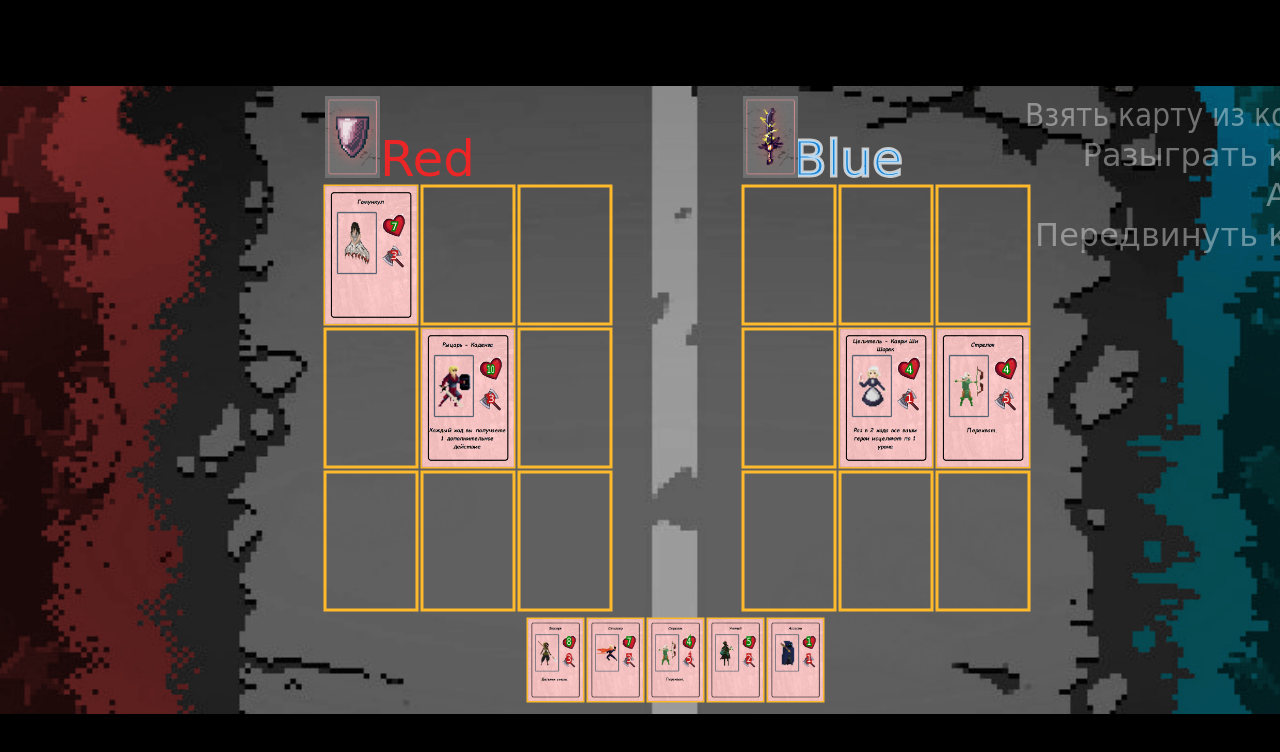
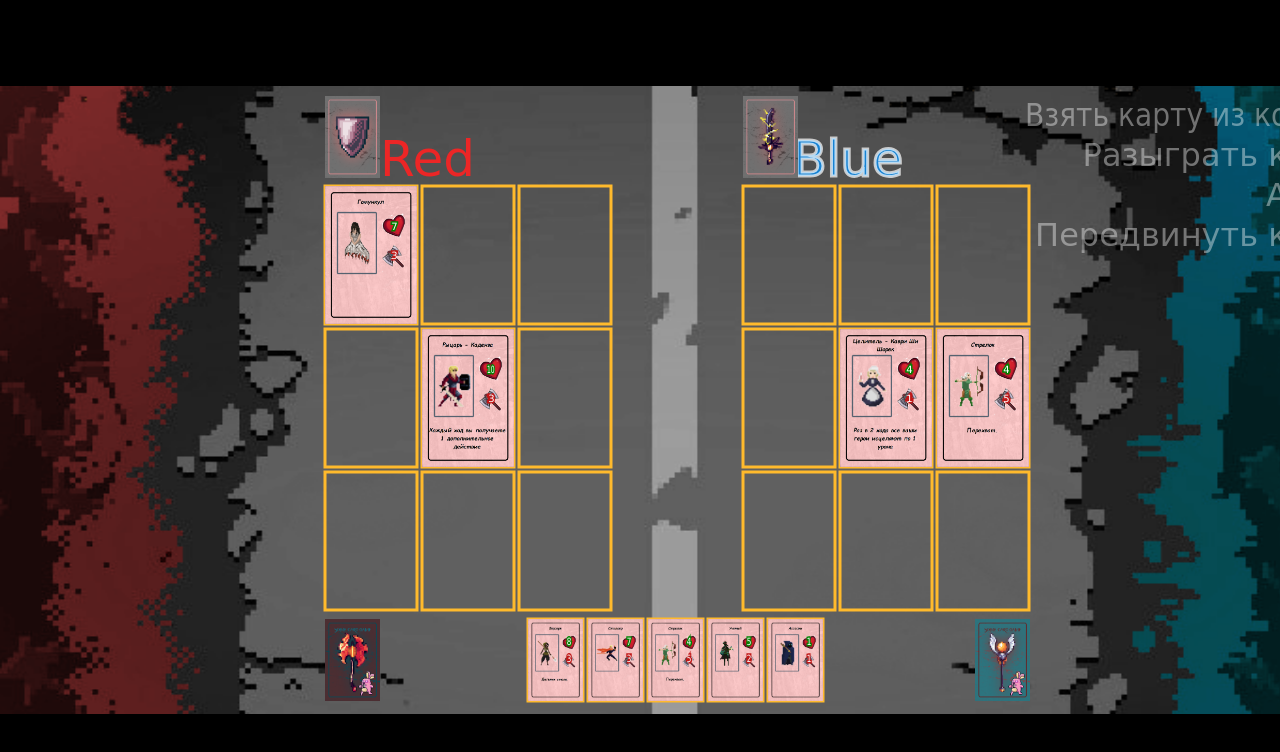
Before and after one commit to victor2113/SP_pixel_tactics, a plain HTML site: page index.html in a window 1280 px wide. Shown: the top 752 px of the page. Drawn offline with Linux system fonts and the light colour scheme.

Commit message:
added players' covers

```diff
--- a/UI.js
+++ b/UI.js
@@ -7,12 +7,14 @@ canvas.height = CANVAS_HEIGHT;
 const mouse = new MouseControls;
 
 function animate() {
-    // requestAnimationFrame(animate);
+    requestAnimationFrame(animate);
     ctx.clearRect(0, 0, CANVAS_WIDTH, CANVAS_HEIGHT);
     ctx.drawImage(BACKGROUND, 0, 0, CANVAS_WIDTH, CANVAS_HEIGHT);
+
+    ctx.drawImage(RED_CARD, BEGIN_LEFT_GRID_X, CANVAS_HEIGHT - 95, CARD_SMALL_WIDTH, CARD_SMALL_HEIGHT);
+    ctx.drawImage(BLUE_CARD, CANVAS_WIDTH - 395, CANVAS_HEIGHT - 95, CARD_SMALL_WIDTH, CARD_SMALL_HEIGHT);
 
     // console.log(mouse.isDawn + ' - ' + mouse.isPressed);
     board.drawBoard();
     mouse.update();
-    setTimeout(animate, 1000 / 60);
 }
--- a/app.js
+++ b/app.js
@@ -1,5 +1,4 @@
 //файл, описывающий цикл игры
-
 function changePriority() {
     if (board.priority) {
         board.player_left.actions = 2;
@@ -19,10 +18,7 @@ board.player_right.deck.shuffleDeck();
 board.player_left.hand.add_card(board.player_left.deck.cards.splice(0, 5));
 board.player_right.hand.add_card(board.player_right.deck.cards.splice(0, 5));
 
-//здесь каждому игроку нужно выбрать по одной карте из руки, которая станет лидером(перевернется)
-// и будет помещена в центр поля игрока до конца игры
-
-//пока ставлю заглушку
+//лидеры ставятся на свои места
 board.player_left.field.grid[1][1].object = new Knight();
 board.player_right.field.grid[1][1].object = new Healer();
 
@@ -34,11 +30,8 @@ board.player_right.field.grid[1][1].object = new Healer();
     //смена очередности игроков
 
 
-animate();
-
-
-
 //tests
-
 board.player_right.field.grid[2][1].object = new Shooter();
 board.player_left.field.grid[0][0].object = new Homunculus();
+
+animate();
--- a/constants.js
+++ b/constants.js
@@ -10,6 +10,12 @@ const CARD_SMALL_Y = 10;
 
 const BACKGROUND = new Image();
 BACKGROUND.src = "assets/background.png";
+
+const RED_CARD = new Image();
+RED_CARD.src = "assets/player covers/red.png";
+
+const BLUE_CARD = new Image();
+BLUE_CARD.src = "assets/player covers/blue.png";
 
 const BEGIN_GRID_Y = 100;
 const BEGIN_LEFT_GRID_X = 325;
```
Also changed, not shown: index.html (+0 -1 lines).
